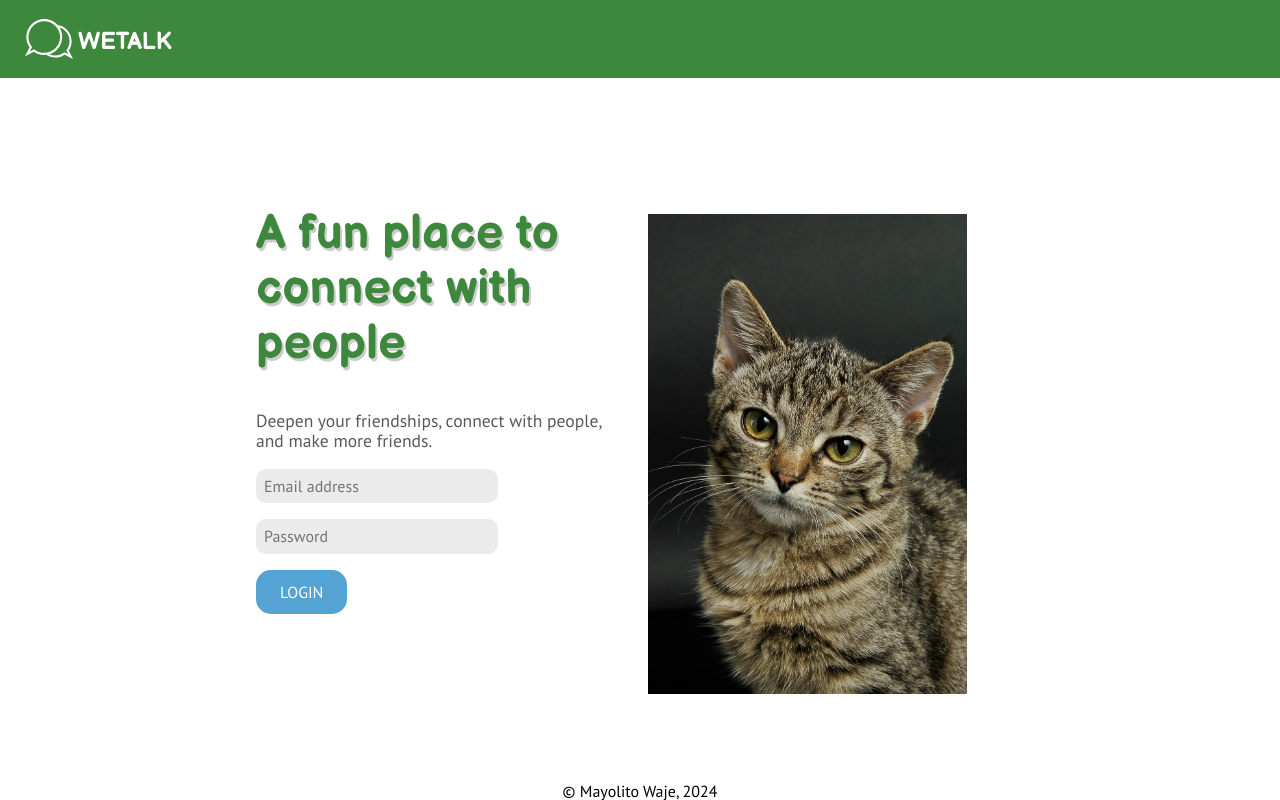
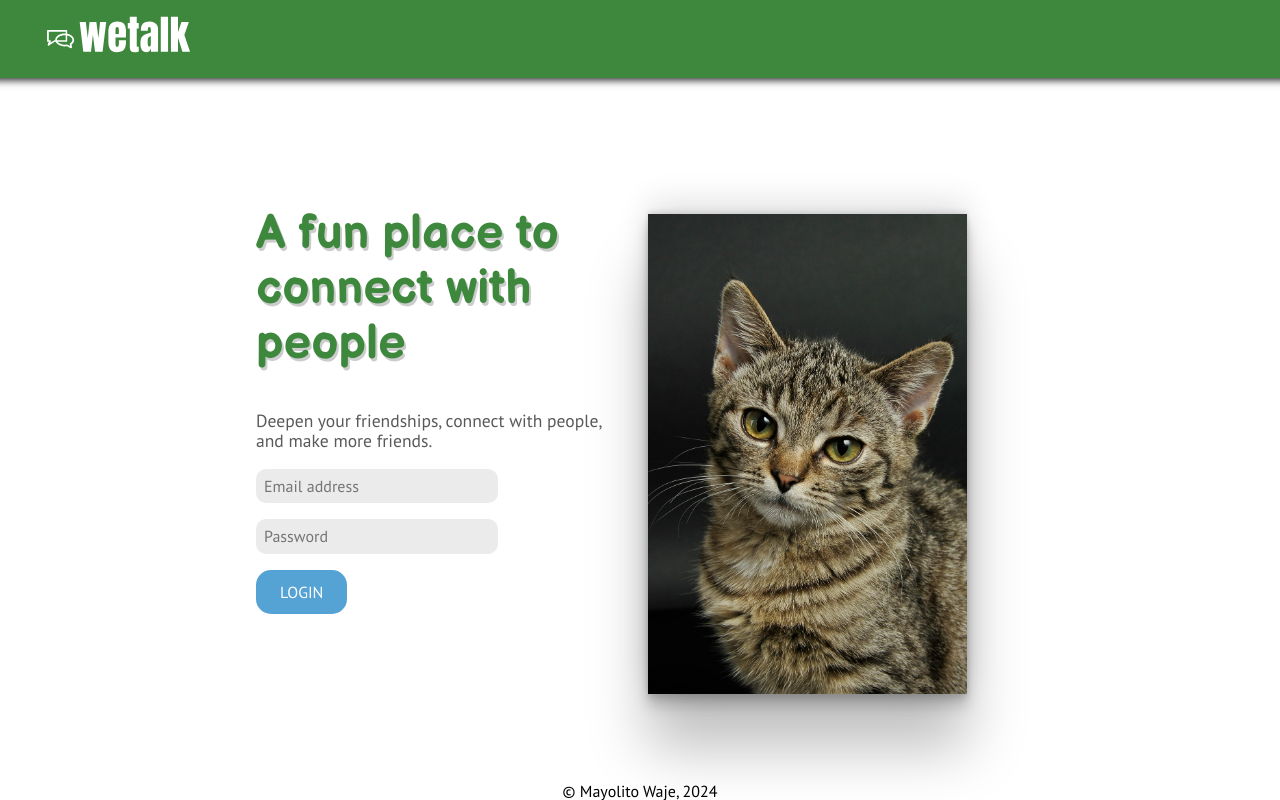
Before and after one commit to mayolito-waje/wetalk, a React (Vite) app in the folder client/: page / in a window 1280 px wide. Built offline with nearby package versions, Linux system fonts and the light colour scheme.

Commit message:
setup logo

```diff
--- a/client/src/App.module.css
+++ b/client/src/App.module.css
@@ -11,39 +11,20 @@
   background-color: var(--accent-color);
   width: 100%;
   padding: 15px;
+  box-shadow: 2px 2px 8px #1f1f1f;
 }
 
 .logo {
-  width: fit-content;
-  display: flex;
-  justify-content: center;
-  align-items: center;
-  margin: 0 25px;
-}
+  margin-left: 25px;
+  height: 3em;
+  width: 12em;
+  background-color: #fff;
+  content: "";
 
-.logoText {
-  font-family: var(--title-font);
-  text-transform: uppercase;
-  font-size: 1.5rem;
-  font-weight: 700;
-  color: white;
-  margin-top: 5px;
-  height: fit-content;
-  width: fit-content;
-}
-
-.logo::before {
-  display: inline-block;
-  content: "";
-  height: 3em;
-  width: 3em;
-  background-color: white;
-  margin-right: 5px;
-
-  mask-image: url(/speech-bubble.svg);
+  mask-image: url(/wetalk.svg);
   mask-size: cover;
   mask-position: center;
-  -webkit-mask-image: url(/speech-bubble.svg);
+  -webkit-mask-image: url(/wetalk.svg);
   -webkit-mask-size: cover;
   -webkit-mask-position: center;
 }
@@ -103,7 +84,7 @@
   }
 }
 
-@media (min-width: 1024px) {
+@media (min-width: 900px) {
   .landingContainer {
     justify-content: center;
     width: 60%;
@@ -122,6 +103,11 @@
     & > img {
       max-width: 100%;
       max-height: 100%;
+      box-shadow: rgba(0, 0, 0, 0.25) 0px 54px 55px,
+                  rgba(0, 0, 0, 0.12) 0px -12px 30px,
+                  rgba(0, 0, 0, 0.12) 0px 4px 6px,
+                  rgba(0, 0, 0, 0.17) 0px 12px 13px,
+                  rgba(0, 0, 0, 0.09) 0px -3px 5px;
     }
   }
 }
--- a/client/src/App.tsx
+++ b/client/src/App.tsx
@@ -5,7 +5,7 @@
   return (
     <div className={styles.app}>
       <div className={styles.logoContainer}>
-        <div className={styles.logo}><div className={styles.logoText}>wetalk</div></div>
+        <div className={styles.logo}></div>
       </div>
       <div className={styles.landingContainer}>
         <div className={styles.loginSection}>
--- a/client/src/components/styledButton/StyledButton.tsx
+++ b/client/src/components/styledButton/StyledButton.tsx
@@ -4,6 +4,7 @@
   text: string;
   fontSize?: number;
   backgroundColor?: string;
+  spinner?: boolean;
 };
 
 const StyledButton = (props: StyledButtonProps) => {
```
Also changed, not shown: client/public/wetalk.svg (added).
